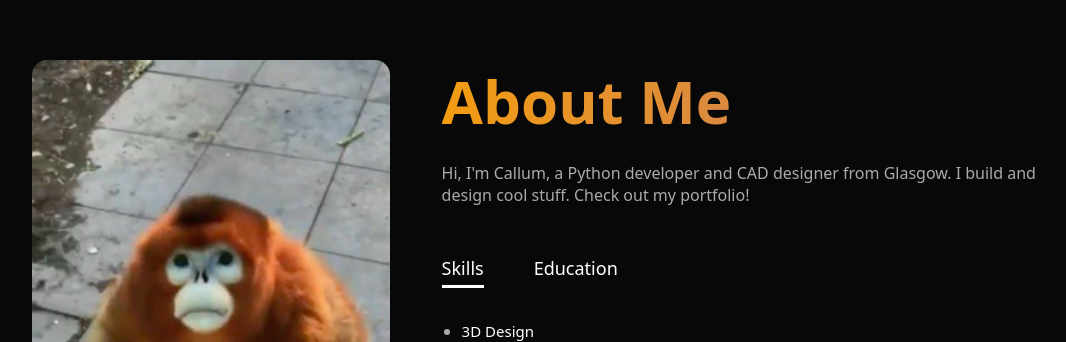
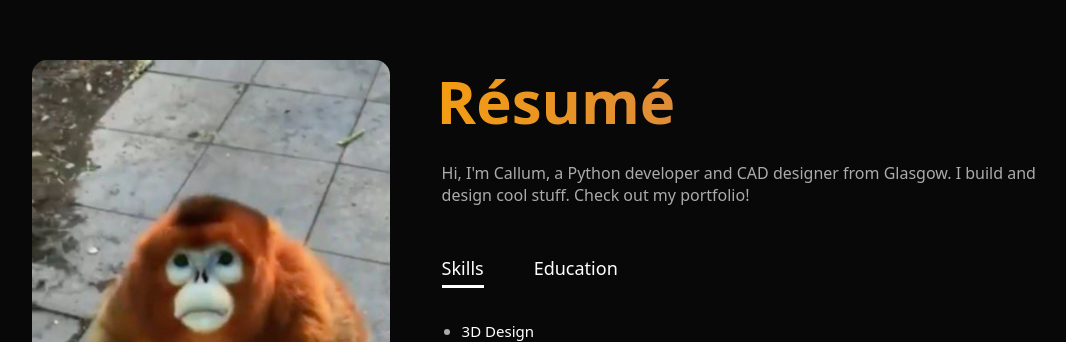
Before and after one commit to callumdevlin/website, a plain HTML site: page index.html in a window 1280 px wide. Shown: the part 830-1172 px from the top of the page, without its empty margins (96-1162 px from the left). Drawn offline with Linux system fonts and the light colour scheme.

Commit message:
changed text titles

```diff
--- a/foliostyles.css
+++ b/foliostyles.css
@@ -146,7 +146,9 @@ nav ul li a:hover::after{
 
 .about-col-2{
     flex-basis: 60%;
-
+}
+.about-col-2 h1{
+    margin-left: -5px;
 }
 
 .sub-title{
--- a/index.html
+++ b/index.html
@@ -43,7 +43,7 @@
                     <img src="/images/cf5.png">
                 </div>
                 <div class="about-col-2">
-                    <h1 class="sub-title RGB">About Me</h1>
+                    <h1 class="sub-title RGB">Résumé</h1>
                     <p class="paragraph">Hi, I'm Callum, a Python developer and CAD designer from Glasgow. I build and design cool stuff. Check out my portfolio!
                     </p>
 
```
